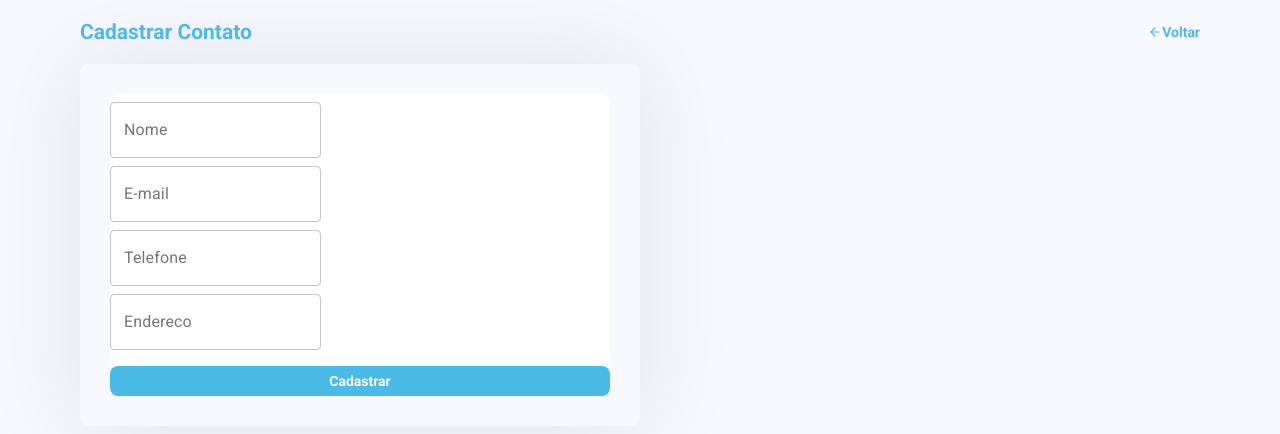
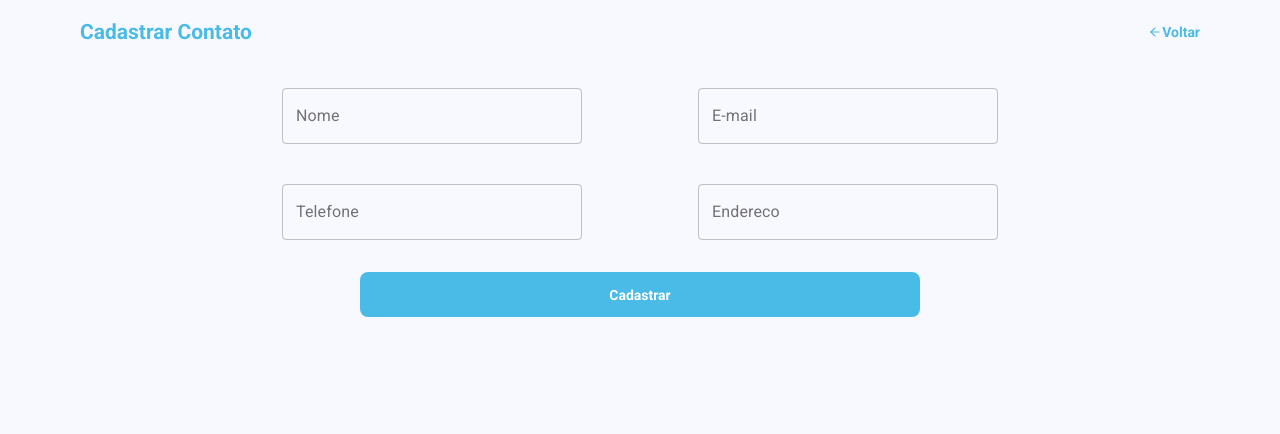
Before and after one commit to marciommrs/agenda-igti, a React (Create React App) app in the folder frontend/: page /editContato in a window 1280 px wide. Shown: the top 434 px of the page. Built offline with nearby package versions, Linux system fonts and the light colour scheme.

Commit message:
ajustes no layout da aplicação

```diff
--- a/frontend/src/components/data-table/data-table.tsx
+++ b/frontend/src/components/data-table/data-table.tsx
@@ -202,6 +202,7 @@ const useStyles = makeStyles((theme: Theme) =>
         },
         table: {
             minWidth: 750,
+            border: 0
         },
         visuallyHidden: {
             border: 0,
--- a/frontend/src/components/inputs/input-text.tsx
+++ b/frontend/src/components/inputs/input-text.tsx
@@ -7,7 +7,7 @@ function InputText(props: any) {
 
     return (
         <div className="inputText">
-            <TextField id={props.id} label={props.label} value={props.value} variant="outlined"
+            <TextField className={props.className} id={props.id} label={props.label} value={props.value} variant="outlined"
                        onChange={e=> props.change(e.target.value)} />
         </div>
     );
--- a/frontend/src/components/inputs/styles.css
+++ b/frontend/src/components/inputs/styles.css
@@ -1,4 +1,5 @@
 .inputText {
   width: 100%;
+  min-width: 400px;
   margin-top: 8px;
 }
--- a/frontend/src/global.css
+++ b/frontend/src/global.css
@@ -37,8 +37,8 @@ form label {
 }
 
 .button {
-    width: 100%;
-    height: 30px;
+    width: 50%;
+    height: 45px;
     background-color: #49bbe6;
     border: 0;
     border-radius: 8px;
@@ -56,3 +56,11 @@ form label {
 .button:hover {
     filter: brightness(90%);
 }
+
+.alignCenter {
+    text-align: center;
+}
+
+.tableMargin {
+    margin: 25px;
+}
--- a/frontend/src/pages/Contatos/index.tsx
+++ b/frontend/src/pages/Contatos/index.tsx
@@ -58,6 +58,7 @@ const Contatos = () => {
     }
 
     return (
+        <div className="tableMargin">
             <EnhancedTable
                 data={contatos}
                 deleteMultiple={handleDeleteMultiple}
@@ -65,6 +66,7 @@ const Contatos = () => {
                 editAction={handleUpdateContato}
                 addAction={handleAddContato}>
             </EnhancedTable>
+        </div>
     );
 }
 
--- a/frontend/src/pages/EditContato/index.tsx
+++ b/frontend/src/pages/EditContato/index.tsx
@@ -1,13 +1,51 @@
-import React, { useState, useEffect } from 'react';
-import { Link, useHistory } from 'react-router-dom';
-import { FiArrowLeft } from 'react-icons/fi';
+import React, {useState, useEffect} from 'react';
+import {Link, useHistory} from 'react-router-dom';
+import {FiArrowLeft} from 'react-icons/fi';
 
 import api from '../../services/api';
 
 import './styles.css';
 import InputText from "../../components/inputs/input-text";
+import {createStyles, Theme} from "@material-ui/core";
+import makeStyles from "@material-ui/core/styles/makeStyles";
+import useTheme from "@material-ui/core/styles/useTheme";
+import FormControl from "@material-ui/core/FormControl";
+
+const useStyles = makeStyles((theme: Theme) =>
+    createStyles({
+        formControl: {
+            margin: theme.spacing(1),
+            minWidth: 300,
+            maxWidth: 500,
+        },
+        chips: {
+            display: 'flex',
+            flexWrap: 'wrap',
+        },
+        chip: {
+            margin: 2,
+        },
+        noLabel: {
+            marginTop: theme.spacing(3),
+        },
+        root: {
+            flexGrow: 1,
+        },
+        paper: {
+            height: 140,
+            width: 100,
+        },
+        control: {
+            padding: theme.spacing(2),
+        },
+    }),
+);
+
 
 const EditContato = () => {
+    const classes = useStyles();
+    const theme = useTheme();
+
     const history = useHistory();
     const id_param = localStorage.getItem('id');
 
@@ -37,7 +75,7 @@ const EditContato = () => {
 
     async function handleInsertContato(e: any) {
         e.preventDefault();
-    const data = { nome, email, telefone, endereco };
+        const data = {nome, email, telefone, endereco};
         try {
             await api.post('/contatos/', data);
             localStorage.clear();
@@ -49,7 +87,7 @@ const EditContato = () => {
 
     async function handleUpdateContato(e: any) {
         e.preventDefault();
-    const data = { nome, email, telefone, endereco };
+        const data = {nome, email, telefone, endereco};
         try {
             await api.put(`/contatos/${id}`, data);
             localStorage.clear();
@@ -68,17 +106,36 @@ const EditContato = () => {
         <div className="register-container">
             <header>
                 <h2>Cadastrar Contato</h2>
-        <Link to="/contatos" onClick={handleBack}> <FiArrowLeft /> Voltar </Link>
+                <Link to="/contatos" onClick={handleBack}> <FiArrowLeft/> Voltar </Link>
             </header>
-      <div className="content">
+
             <form>
-            <InputText id="nome" label="Nome" value={nome} change={setNome} />
-            <InputText id="email" label="E-mail" value={email} change={setEmail} />
-            <InputText id="telefone" label="Telefone" value={telefone} change={setTelefone} />
-            <InputText id="endereco" label="Endereco" value={endereco} change={setEndereco}></InputText>
-        <button onClick={acao === 'Cadastrar'?handleInsertContato:handleUpdateContato} className="button" type="submit">{acao}</button>
+                <div className="alignCenter">
+                    <div>
+                        <FormControl className={classes.formControl}>
+                            <InputText className={classes.formControl} id="nome" label="Nome" value={nome}
+                                       change={setNome}/>
+                        </FormControl>
+                        <FormControl className={classes.formControl}>
+                            <InputText className={classes.formControl} id="email" label="E-mail" value={email}
+                                       change={setEmail}/>
+                        </FormControl>
+                    </div>
+                    <div>
+                        <FormControl className={classes.formControl}>
+                            <InputText className={classes.formControl} id="telefone" label="Telefone" value={telefone}
+                                       change={setTelefone}/>
+                        </FormControl>
+                        <FormControl className={classes.formControl}>
+                            <InputText className={classes.formControl} id="endereco" label="Endereco" value={endereco}
+                                       change={setEndereco}></InputText>
+                        </FormControl>
+                    </div>
+                    <button onClick={acao === 'Cadastrar' ? handleInsertContato : handleUpdateContato}
+                            className="button" type="submit">{acao}</button>
+                </div>
             </form>
-      </div>
+
         </div>
     );
 }
--- a/frontend/src/pages/EditContato/styles.css
+++ b/frontend/src/pages/EditContato/styles.css
@@ -1,5 +1,6 @@
 .register-container {
  width: 100%;
+ min-width: 450px;
  max-width: 1120px;
  height: 100vh;
  margin: 0 auto;
@@ -34,6 +35,9 @@
  display: flex;
 }
 
+.style250 {
+ width: 250px;
+}
 
 .register-container .content form {
  background: #FFF;
```
Also changed, not shown: 1 other file (tests, documents, lock files or other folders). Lines whose indentation alone changed are shown as unchanged.
